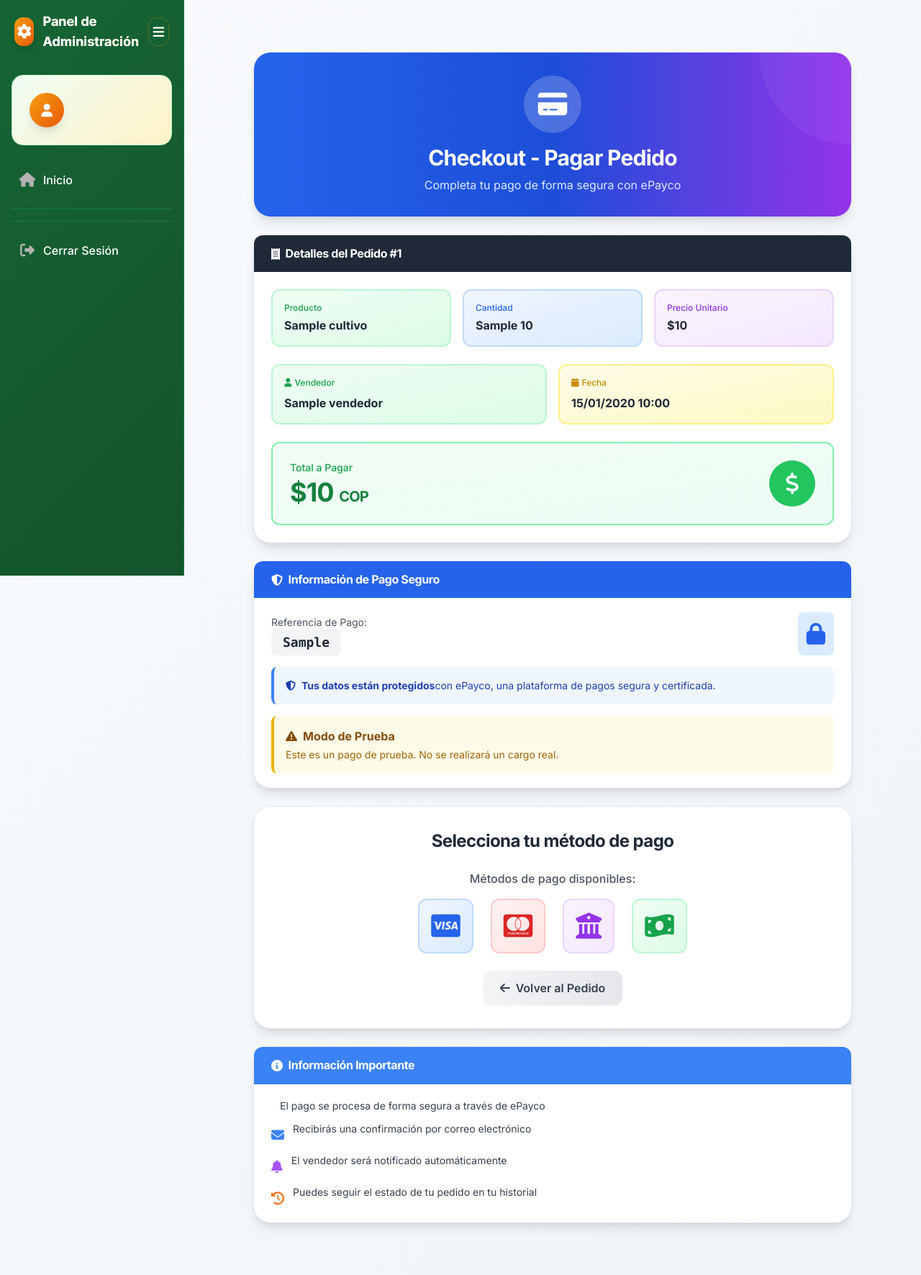
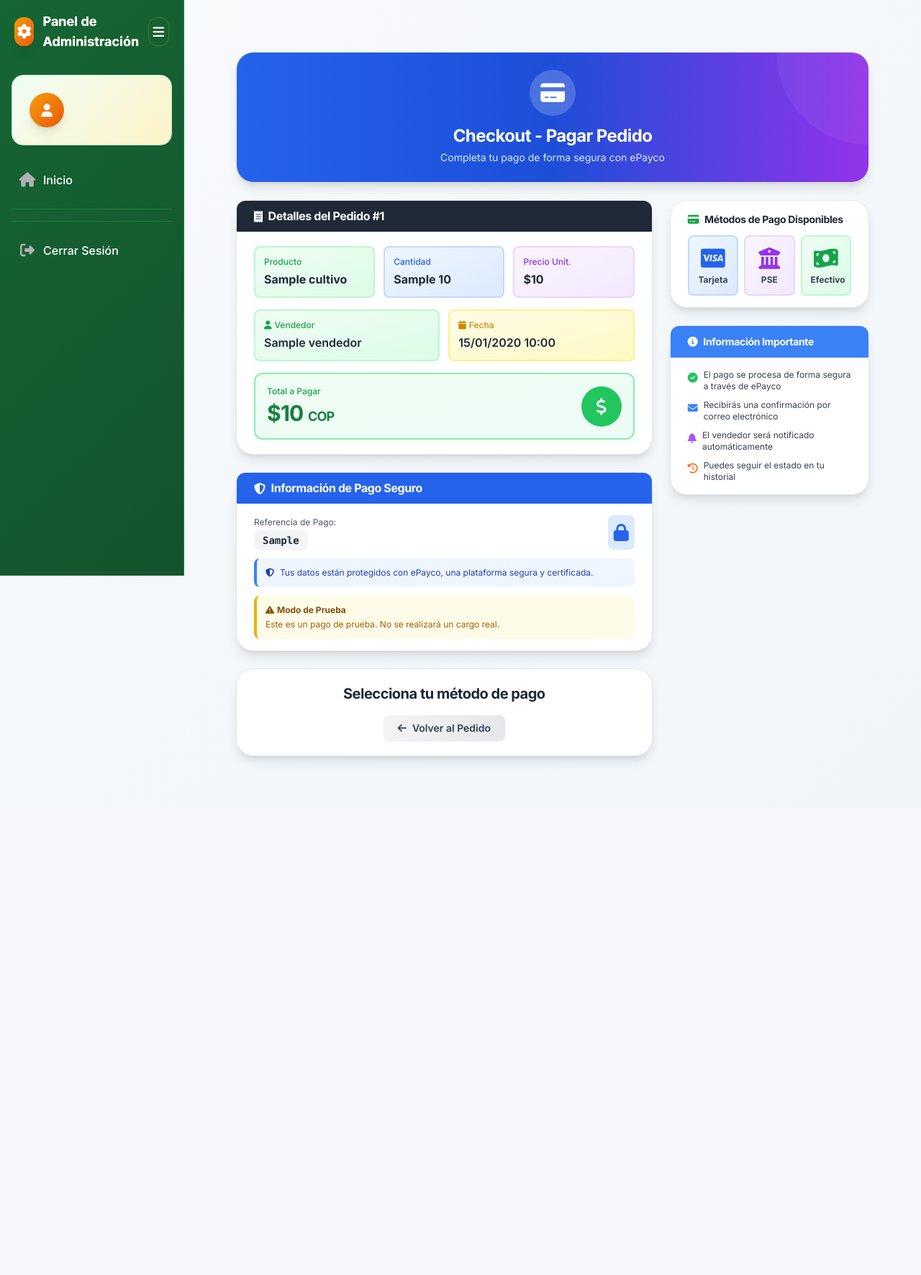
Before and after one commit to Itemt/AgroConnect, a Django app: template templates/payments/checkout.html in a window 1280 px wide. Shown: the whole page at 72% size. After the commit the page ends 1060 px from the top, so only its background shows below. Run offline with Django 4.2, Linux system fonts and the light colour scheme; the template is opened without the code that fills it: most values are stand-ins (such as "Sample title", 1, 10 or a date in 2020); some libraries are stand-ins or nearby versions.

Commit message:
Hacer checkout mas compacto con diseÃ±o agrupado horizontal

```diff
--- a/templates/payments/checkout.html
+++ b/templates/payments/checkout.html
@@ -4,116 +4,119 @@
 {% block title %}Checkout - Pagar Pedido #{{ order.id }}{% endblock %}
 
 {% block user_content %}
-<div class="max-w-4xl mx-auto py-8 px-4 sm:px-6 lg:px-8">
+<div class="max-w-5xl mx-auto py-8 px-4 sm:px-6 lg:px-8">
     <!-- Header con gradiente -->
     <div class="card mb-6 overflow-hidden">
-        <div class="bg-gradient-to-r from-blue-600 via-blue-700 to-purple-600 px-6 py-8 relative">
+        <div class="bg-gradient-to-r from-blue-600 via-blue-700 to-purple-600 px-6 py-6 relative">
             <div class="absolute top-0 right-0 w-64 h-64 bg-white opacity-5 rounded-full -mr-32 -mt-32"></div>
             <div class="relative text-center">
-                <div class="inline-flex items-center justify-center w-20 h-20 bg-white bg-opacity-20 backdrop-blur-sm rounded-full mb-4">
-                    <i class="fas fa-credit-card text-white text-4xl"></i>
+                <div class="inline-flex items-center justify-center w-16 h-16 bg-white bg-opacity-20 backdrop-blur-sm rounded-full mb-3">
+                    <i class="fas fa-credit-card text-white text-3xl"></i>
                 </div>
-                <h1 class="text-3xl font-bold text-white mb-2">Checkout - Pagar Pedido</h1>
-                <p class="text-blue-100">Completa tu pago de forma segura con ePayco</p>
+                <h1 class="text-2xl font-bold text-white mb-1">Checkout - Pagar Pedido</h1>
+                <p class="text-blue-100 text-sm">Completa tu pago de forma segura con ePayco</p>
             </div>
         </div>
     </div>
 
+    <div class="grid grid-cols-1 lg:grid-cols-3 gap-6">
+        <!-- Columna Izquierda: Detalles del Pedido -->
+        <div class="lg:col-span-2 space-y-6">
             <!-- Detalles del Pedido -->
-    <div class="card mb-6">
-        <div class="bg-gray-800 px-6 py-4 rounded-t-xl">
+            <div class="card">
+                <div class="bg-gray-800 px-6 py-3 rounded-t-xl">
                     <h3 class="font-bold text-white flex items-center">
                         <i class="fas fa-receipt mr-2"></i>
                         Detalles del Pedido #{{ order.id }}
                     </h3>
                 </div>
-        <div class="px-6 py-6">
-            <div class="grid grid-cols-1 md:grid-cols-3 gap-4 mb-6">
-                <div class="bg-gradient-to-br from-green-50 to-green-100 rounded-xl p-4 border-2 border-green-200">
+                <div class="px-6 py-5">
+                    <div class="grid grid-cols-3 gap-3 mb-4">
+                        <div class="bg-gradient-to-br from-green-50 to-green-100 rounded-lg p-3 border-2 border-green-200">
                             <p class="text-xs text-green-600 font-medium mb-1">Producto</p>
                             <p class="font-bold text-gray-800">{{ order.publicacion.cultivo.nombre }}</p>
                         </div>
-                <div class="bg-gradient-to-br from-blue-50 to-blue-100 rounded-xl p-4 border-2 border-blue-200">
+                        <div class="bg-gradient-to-br from-blue-50 to-blue-100 rounded-lg p-3 border-2 border-blue-200">
                             <p class="text-xs text-blue-600 font-medium mb-1">Cantidad</p>
                             <p class="font-bold text-gray-800">{{ order.cantidad_acordada }} {{ order.publicacion.cultivo.unidad_medida }}</p>
                         </div>
-                <div class="bg-gradient-to-br from-purple-50 to-purple-100 rounded-xl p-4 border-2 border-purple-200">
-                    <p class="text-xs text-purple-600 font-medium mb-1">Precio Unitario</p>
+                        <div class="bg-gradient-to-br from-purple-50 to-purple-100 rounded-lg p-3 border-2 border-purple-200">
+                            <p class="text-xs text-purple-600 font-medium mb-1">Precio Unit.</p>
                             <p class="font-bold text-gray-800">${{ order.publicacion.precio_por_unidad|floatformat:0 }}</p>
                         </div>
                     </div>
 
-            <div class="grid md:grid-cols-2 gap-4 mb-6">
-                <div class="bg-gradient-to-br from-primary-50 to-primary-100 rounded-xl p-4 border-2 border-primary-200">
-                    <p class="text-xs text-primary-600 font-medium mb-2 flex items-center">
+                    <div class="grid grid-cols-2 gap-3 mb-4">
+                        <div class="bg-gradient-to-br from-primary-50 to-primary-100 rounded-lg p-3 border-2 border-primary-200">
+                            <p class="text-xs text-primary-600 font-medium mb-1 flex items-center">
                                 <i class="fas fa-user mr-1"></i> Vendedor
                             </p>
-                    <p class="font-bold text-gray-800">{{ order.vendedor.get_full_name }}</p>
+                            <p class="font-semibold text-gray-800">{{ order.vendedor.get_full_name }}</p>
                         </div>
-                <div class="bg-gradient-to-br from-yellow-50 to-yellow-100 rounded-xl p-4 border-2 border-yellow-200">
-                    <p class="text-xs text-yellow-600 font-medium mb-2 flex items-center">
+                        <div class="bg-gradient-to-br from-yellow-50 to-yellow-100 rounded-lg p-3 border-2 border-yellow-200">
+                            <p class="text-xs text-yellow-600 font-medium mb-1 flex items-center">
                                 <i class="fas fa-calendar mr-1"></i> Fecha
                             </p>
-                    <p class="font-bold text-gray-800">{{ order.created_at|date:"d/m/Y H:i" }}</p>
+                            <p class="font-semibold text-gray-800">{{ order.created_at|date:"d/m/Y H:i" }}</p>
                         </div>
                     </div>
 
-            <div class="bg-gradient-to-br from-green-50 to-emerald-50 rounded-xl p-6 border-2 border-green-300">
+                    <div class="bg-gradient-to-br from-green-50 to-emerald-50 rounded-xl p-4 border-2 border-green-300">
                         <div class="flex justify-between items-center">
                             <div>
-                        <p class="text-sm text-green-600 font-medium mb-1">Total a Pagar</p>
-                        <h3 class="text-4xl font-bold text-green-700">${{ order.precio_total|floatformat:0 }} <span class="text-xl">COP</span></h3>
+                                <p class="text-xs text-green-600 font-medium mb-1">Total a Pagar</p>
+                                <h3 class="text-3xl font-bold text-green-700">${{ order.precio_total|floatformat:0 }} <span class="text-lg">COP</span></h3>
                             </div>
-                    <div class="bg-green-500 rounded-full w-16 h-16 flex items-center justify-center">
-                        <i class="fas fa-dollar-sign text-white text-3xl"></i>
+                            <div class="bg-green-500 rounded-full w-14 h-14 flex items-center justify-center">
+                                <i class="fas fa-dollar-sign text-white text-2xl"></i>
                             </div>
                         </div>
                     </div>
                 </div>
             </div>
 
-    <!-- Referencia e Información de Pago -->
-    <div class="card mb-6">
-        <div class="bg-blue-600 px-6 py-4 rounded-t-xl">
+            <!-- Información de Pago y Referencia -->
+            <div class="card">
+                <div class="bg-blue-600 px-6 py-3 rounded-t-xl">
                     <h3 class="font-bold text-white flex items-center">
                         <i class="fas fa-shield-alt mr-2"></i>
                         Información de Pago Seguro
                     </h3>
                 </div>
-        <div class="px-6 py-5">
-            <div class="flex items-center justify-between mb-4">
+                <div class="px-6 py-4">
+                    <div class="flex items-center justify-between mb-3">
                         <div>
-                    <p class="text-sm text-gray-600 mb-1">Referencia de Pago:</p>
-                    <code class="bg-gray-100 text-gray-800 rounded-lg px-4 py-2 text-lg font-mono font-bold">{{ payment.epayco_ref }}</code>
+                            <p class="text-xs text-gray-600 mb-1">Referencia de Pago:</p>
+                            <code class="bg-gray-100 text-gray-800 rounded-lg px-3 py-1.5 text-sm font-mono font-bold">{{ payment.epayco_ref }}</code>
                         </div>
-                <div class="bg-blue-100 rounded-lg p-3">
-                    <i class="fas fa-lock text-blue-600 text-3xl"></i>
+                        <div class="bg-blue-100 rounded-lg p-2">
+                            <i class="fas fa-lock text-blue-600 text-2xl"></i>
                         </div>
                     </div>
 
-            <div class="bg-blue-50 rounded-lg p-4 border-l-4 border-blue-500">
-                <p class="text-sm text-blue-800 flex items-center">
+                    <div class="bg-blue-50 rounded-lg p-3 border-l-4 border-blue-500">
+                        <p class="text-xs text-blue-800 flex items-center">
                             <i class="fas fa-shield-alt mr-2"></i>
-                    <strong>Tus datos están protegidos</strong> con ePayco, una plataforma de pagos segura y certificada.
+                            Tus datos están protegidos con ePayco, una plataforma segura y certificada.
                         </p>
                     </div>
 
                     {% if checkout_data.test_mode %}
-            <div class="mt-4 bg-yellow-50 rounded-lg p-4 border-l-4 border-yellow-500">
-                <p class="font-bold text-yellow-800 mb-1"><i class="fas fa-exclamation-triangle mr-2"></i>Modo de Prueba</p>
-                <p class="text-sm text-yellow-700">Este es un pago de prueba. No se realizará un cargo real.</p>
+                    <div class="mt-3 bg-yellow-50 rounded-lg p-3 border-l-4 border-yellow-500">
+                        <p class="font-bold text-yellow-800 text-xs mb-1"><i class="fas fa-exclamation-triangle mr-1"></i>Modo de Prueba</p>
+                        <p class="text-xs text-yellow-700">Este es un pago de prueba. No se realizará un cargo real.</p>
                     </div>
                     {% endif %}
                 </div>
             </div>
 
-    <!-- Botón de Pago con ePayco -->
-    <div class="card mb-6">
-        <div class="px-6 py-8 text-center">
-            <h3 class="text-2xl font-bold text-gray-800 mb-6">Selecciona tu método de pago</h3>
+            <!-- Botón de Pago -->
+            <div class="card">
+                <div class="px-6 py-5 text-center">
+                    <h3 class="text-xl font-bold text-gray-800 mb-4">Selecciona tu método de pago</h3>
 
                     <!-- Botón de ePayco -->
-            <form id="paymentForm" class="mb-6">
+                    <form id="paymentForm" class="mb-4">
                         <script
                             src="https://checkout.epayco.co/checkout.js"
                             class="epayco-button"
@@ -140,60 +143,70 @@
                         </script>
                     </form>
 
-            <!-- Métodos de pago -->
-            <div class="mb-6">
-                <p class="text-gray-600 mb-4 font-medium">Métodos de pago disponibles:</p>
-                <div class="flex justify-center items-center gap-6">
-                    <div class="bg-gradient-to-br from-blue-50 to-blue-100 rounded-xl p-4 border-2 border-blue-200">
-                        <i class="fab fa-cc-visa text-4xl text-blue-600"></i>
-                    </div>
-                    <div class="bg-gradient-to-br from-red-50 to-red-100 rounded-xl p-4 border-2 border-red-200">
-                        <i class="fab fa-cc-mastercard text-4xl text-red-600"></i>
-                    </div>
-                    <div class="bg-gradient-to-br from-purple-50 to-purple-100 rounded-xl p-4 border-2 border-purple-200">
-                        <i class="fas fa-university text-4xl text-purple-600"></i>
-                    </div>
-                    <div class="bg-gradient-to-br from-green-50 to-green-100 rounded-xl p-4 border-2 border-green-200">
-                        <i class="fas fa-money-bill-wave text-4xl text-green-600"></i>
+                    <a href="{% url 'order_detail' order.id %}"
+                       class="inline-block bg-gradient-to-r from-gray-100 to-gray-200 text-gray-700 font-semibold py-2 px-5 rounded-lg hover:from-gray-200 hover:to-gray-300 shadow-sm hover:shadow transition-all text-sm">
+                        <i class="fas fa-arrow-left mr-2"></i>Volver al Pedido
+                    </a>
                 </div>
             </div>
         </div>
 
-            <a href="{% url 'order_detail' order.id %}"
-               class="inline-block bg-gradient-to-r from-gray-100 to-gray-200 text-gray-700 font-semibold py-3 px-6 rounded-xl hover:from-gray-200 hover:to-gray-300 shadow-sm hover:shadow transition-all">
-                <i class="fas fa-arrow-left mr-2"></i>Volver al Pedido
-            </a>
+        <!-- Columna Derecha: Métodos e Info -->
+        <div class="lg:col-span-1 space-y-6">
+            <!-- Métodos de Pago -->
+            <div class="card">
+                <div class="px-6 py-4">
+                    <h4 class="text-sm font-bold text-gray-800 mb-3 flex items-center">
+                        <i class="fas fa-credit-card text-primary-600 mr-2"></i>
+                        Métodos de Pago Disponibles
+                    </h4>
+                    <div class="grid grid-cols-3 gap-2">
+                        <div class="bg-gradient-to-br from-blue-50 to-blue-100 rounded-lg p-3 border-2 border-blue-200 text-center">
+                            <i class="fab fa-cc-visa text-3xl text-blue-600 mb-1"></i>
+                            <p class="text-xs font-bold text-gray-700">Tarjeta</p>
+                        </div>
+                        <div class="bg-gradient-to-br from-purple-50 to-purple-100 rounded-lg p-3 border-2 border-purple-200 text-center">
+                            <i class="fas fa-university text-3xl text-purple-600 mb-1"></i>
+                            <p class="text-xs font-bold text-gray-700">PSE</p>
+                        </div>
+                        <div class="bg-gradient-to-br from-green-50 to-green-100 rounded-lg p-3 border-2 border-green-200 text-center">
+                            <i class="fas fa-money-bill-wave text-3xl text-green-600 mb-1"></i>
+                            <p class="text-xs font-bold text-gray-700">Efectivo</p>
+                        </div>
+                    </div>
                 </div>
             </div>
 
-    <!-- Información de Seguridad -->
+            <!-- Información Importante -->
             <div class="card">
-        <div class="bg-blue-500 px-6 py-4 rounded-t-xl">
-            <h4 class="font-bold text-white flex items-center">
+                <div class="bg-blue-500 px-6 py-3 rounded-t-xl">
+                    <h4 class="font-bold text-white flex items-center text-sm">
                         <i class="fas fa-info-circle mr-2"></i>
                         Información Importante
                     </h4>
                 </div>
-        <div class="px-6 py-5">
-            <ul class="space-y-3">
+                <div class="px-6 py-4">
+                    <ul class="space-y-2.5">
                         <li class="flex items-start">
-                    <i class="fas fa-shield-check text-green-500 mr-3 mt-1 text-lg"></i>
-                    <span class="text-sm text-gray-700">El pago se procesa de forma segura a través de ePayco</span>
+                            <i class="fas fa-check-circle text-green-500 mr-2 mt-0.5 text-sm"></i>
+                            <span class="text-xs text-gray-700">El pago se procesa de forma segura a través de ePayco</span>
                         </li>
                         <li class="flex items-start">
-                    <i class="fas fa-envelope text-blue-500 mr-3 mt-1 text-lg"></i>
-                    <span class="text-sm text-gray-700">Recibirás una confirmación por correo electrónico</span>
+                            <i class="fas fa-envelope text-blue-500 mr-2 mt-0.5 text-sm"></i>
+                            <span class="text-xs text-gray-700">Recibirás una confirmación por correo electrónico</span>
                         </li>
                         <li class="flex items-start">
-                    <i class="fas fa-bell text-purple-500 mr-3 mt-1 text-lg"></i>
-                    <span class="text-sm text-gray-700">El vendedor será notificado automáticamente</span>
+                            <i class="fas fa-bell text-purple-500 mr-2 mt-0.5 text-sm"></i>
+                            <span class="text-xs text-gray-700">El vendedor será notificado automáticamente</span>
                         </li>
                         <li class="flex items-start">
-                    <i class="fas fa-history text-orange-500 mr-3 mt-1 text-lg"></i>
-                    <span class="text-sm text-gray-700">Puedes seguir el estado de tu pedido en tu historial</span>
+                            <i class="fas fa-history text-orange-500 mr-2 mt-0.5 text-sm"></i>
+                            <span class="text-xs text-gray-700">Puedes seguir el estado en tu historial</span>
                         </li>
                     </ul>
                 </div>
             </div>
         </div>
+    </div>
+</div>
 {% endblock %}
```
Lines whose indentation alone changed are shown as unchanged.
